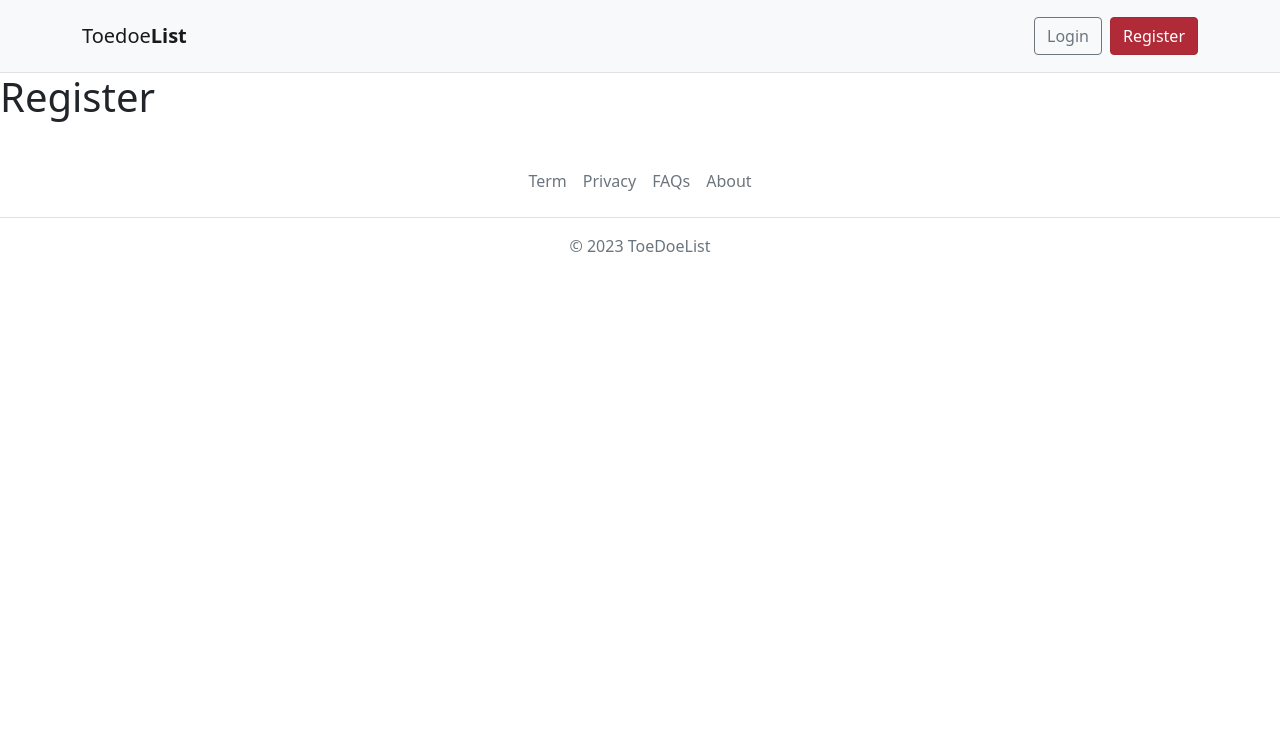
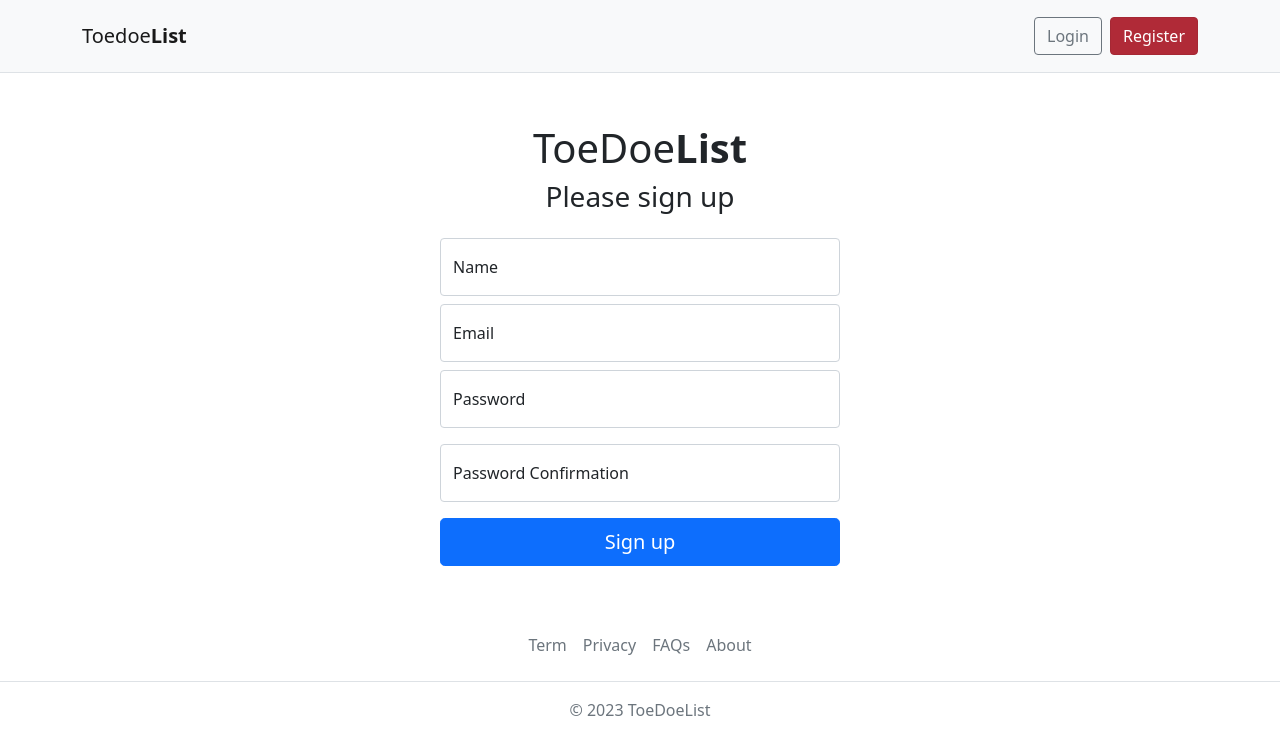
Before and after one commit to adrianodonisete/VueJs-Laravel-Fullstak-QA-Front, a Vue app: page /register in a window 1280 px wide. Shown: the top 754 px of the page. Built offline with nearby package versions, Linux system fonts and the light colour scheme; no server answers.

Commit message:
add feature register

```diff
--- a/src/assets/main.css
+++ b/src/assets/main.css
@@ -55,3 +55,7 @@
     font-size: 10px;
     line-height: 1.42857;
 }
+
+.item-hide {
+    display: none;
+}
--- a/src/components/Navbar.vue
+++ b/src/components/Navbar.vue
@@ -133,8 +133,4 @@ const toggleBtLogout = computed(() => (isWaiting.value ? 'item-hide' : ''));
 .nav-link-router-link-active {
     color: rgba(0, 0, 0, 0.9);
 }
-
-.item-hide {
-    display: none;
-}
 </style>
--- a/src/pages/LoginPage.vue
+++ b/src/pages/LoginPage.vue
@@ -106,8 +106,4 @@ const toggleBtLogin = computed(() => (isWaiting.value ? 'item-hide' : ''));
 .auth-form {
     width: 400px;
 }
-
-.item-hide {
-    display: none;
-}
 </style>
--- a/src/pages/RegisterPage.vue
+++ b/src/pages/RegisterPage.vue
@@ -1,3 +1,136 @@
 <template>
-    <h1>Register</h1>
+    <main class="auth-wrapper">
+        <form
+            class="auth-form"
+            @submit.prevent="handleSubmit">
+            <h1>
+                <span>ToeDoe</span>
+                <strong>List</strong>
+            </h1>
+
+            <h2 class="h3 mb-4 fw-normal">Please sign up</h2>
+            <div class="form-floating mb-2">
+                <input
+                    type="text"
+                    class="form-control"
+                    :class="{ 'is-invalid': errors.name && errors.name[0] }"
+                    id="name"
+                    v-model="form.name"
+                    placeholder="Enter Your name" />
+                <label for="name">Name</label>
+                <div
+                    class="invalid-feedback"
+                    v-if="errors.name && errors.name[0]">
+                    {{ errors.name && errors.name[0] }}
+                </div>
+            </div>
+
+            <div class="form-floating mb-2">
+                <input
+                    type="email"
+                    class="form-control"
+                    :class="{ 'is-invalid': errors.email && errors.email[0] }"
+                    id="email"
+                    v-model="form.email"
+                    placeholder="name@example.com" />
+                <label for="email">Email</label>
+                <div
+                    class="invalid-feedback"
+                    v-if="errors.email && errors.email[0]">
+                    {{ errors.email && errors.email[0] }}
+                </div>
+            </div>
+
+            <div class="form-floating mb-3">
+                <input
+                    type="password"
+                    class="form-control"
+                    :class="{ 'is-invalid': errors.password && errors.password[0] }"
+                    id="password"
+                    v-model="form.password"
+                    placeholder="Password" />
+                <label for="password">Password</label>
+                <div
+                    class="invalid-feedback"
+                    v-if="errors.password && errors.password[0]">
+                    {{ errors.password && errors.password[0] }}
+                </div>
+            </div>
+
+            <div class="form-floating mb-3">
+                <input
+                    type="password"
+                    class="form-control"
+                    id="password_confirmation"
+                    v-model="form.password_confirmation"
+                    placeholder="Password Confirmation" />
+                <label for="password_confirmation">Password Confirmation</label>
+            </div>
+
+            <button
+                class="w-100 btn btn-lg btn-primary"
+                :class="toggleBtRegister"
+                type="submit">
+                Sign up
+            </button>
+
+            <div
+                class="spinner-border text-primary"
+                :class="toggleWait"
+                role="status">
+                <span class="visually-hidden">Loading...</span>
+            </div>
+        </form>
+    </main>
 </template>
+
+<script setup>
+import { computed, reactive, ref } from 'vue';
+import { storeToRefs } from 'pinia';
+import { useRouter } from 'vue-router';
+import { useAuthStore } from '../stores/auth';
+
+const router = useRouter();
+const store = useAuthStore();
+const { isLoggedIn, errors } = storeToRefs(store);
+const { handleRegister } = store;
+
+const isWaiting = ref(false);
+
+const form = reactive({
+    name: '',
+    email: '',
+    password: '',
+    password_confirmation: '',
+});
+
+const handleSubmit = async () => {
+    isWaiting.value = true;
+    await handleRegister(form);
+
+    if (isLoggedIn.value) {
+        router.push({ name: 'tasks' });
+    } else {
+        isWaiting.value = false;
+    }
+};
+
+const toggleWait = computed(() => (isWaiting.value ? '' : 'item-hide'));
+const toggleBtRegister = computed(() => (isWaiting.value ? 'item-hide' : ''));
+</script>
+
+<style scoped>
+.auth-wrapper {
+    width: 100%;
+    display: flex;
+    justify-content: center;
+    align-items: center;
+    text-align: center;
+    min-height: 60vh;
+    margin-top: 2rem;
+}
+
+.auth-form {
+    width: 400px;
+}
+</style>
--- a/src/pages/TaskPage.vue
+++ b/src/pages/TaskPage.vue
@@ -49,5 +49,5 @@ const showToggleCompletedBtn = computed(() => uncompletedTasks.value.length > 0
 
 const completedTasksIsVisible = computed(() => uncompletedTasks.value.length === 0 || completedTasks.value.length > 0);
 
-const showCompletedTasks = ref(false);
+const showCompletedTasks = ref(false || completedTasksIsVisible.value);
 </script>
--- a/src/stores/auth.js
+++ b/src/stores/auth.js
@@ -32,11 +32,18 @@ export const useAuthStore = defineStore('authStore', () => {
     };
 
     const handleRegister = async newUser => {
-        await register(newUser);
-        await handleLogin({
-            email: newUser.email,
-            password: newUser.password,
-        });
+        try {
+            await register(newUser);
+            await handleLogin({
+                email: newUser.email,
+                password: newUser.password,
+            });
+            errors.value = {};
+        } catch (error) {
+            if (error.response && error.response.status === 422) {
+                errors.value = error.response.data.errors;
+            }
+        }
     };
 
     const handleLogout = async () => {
```
